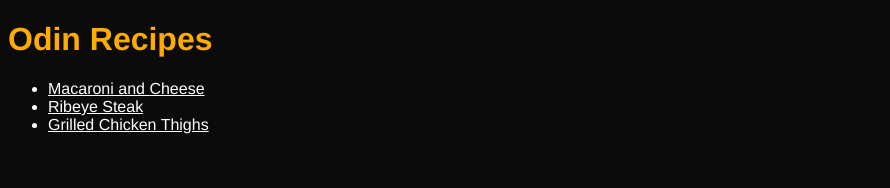
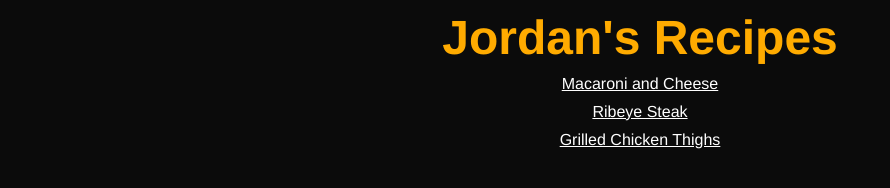
Before and after one commit to JSE955/odin-recipes, a plain HTML site: page index.html in a window 1280 px wide. Shown: the whole page, without its empty margins (0-890 px from the left). Drawn offline with Linux system fonts and the light colour scheme.

Commit message:
Adjust styling of home page

```diff
--- a/index.html
+++ b/index.html
@@ -3,11 +3,11 @@
     <head>
         <meta charset="utf-8">
         <link rel="stylesheet" href="styles.css">
-        <title>Odin Recipes</title>
+        <title>Jordan's Recipes</title>
     </head>
-    <body>
-        <h1>Odin Recipes</h1>
-        <ul>
+    <body class="home-body">
+        <h1 class="home-title">Jordan's Recipes</h1>
+        <ul class="recipe-links">
             <li><a href="./recipes/macaroni.html">Macaroni and Cheese</a></li>
             <li><a href="./recipes/ribeye.html">Ribeye Steak</a></li>
             <li><a href="./recipes/chicken.html">Grilled Chicken Thighs</a></li>
--- a/styles.css
+++ b/styles.css
@@ -7,3 +7,24 @@
 h1, h2 {
     color: rgb(255, 171, 0);
 }
+
+.home-body {
+    width: 500px;
+    margin: 0 auto;
+    text-align: center;
+}
+
+.recipe-links {
+    margin: 0;
+    padding: 0;
+    list-style-type: none;
+}
+
+.recipe-links li {
+    margin-bottom: 10px;
+}
+
+.home-title {
+    font-size: 48px;
+    margin: 10px 0 10px 0;
+}
```
